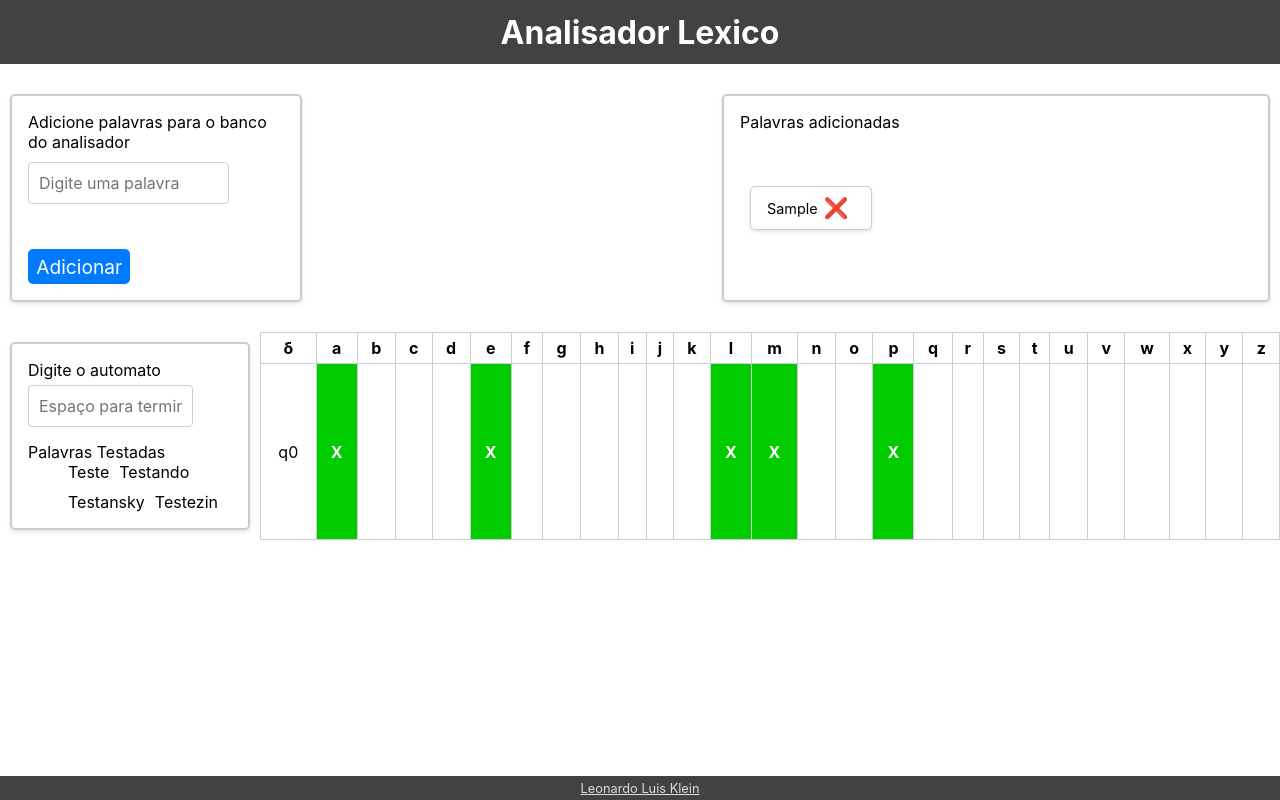
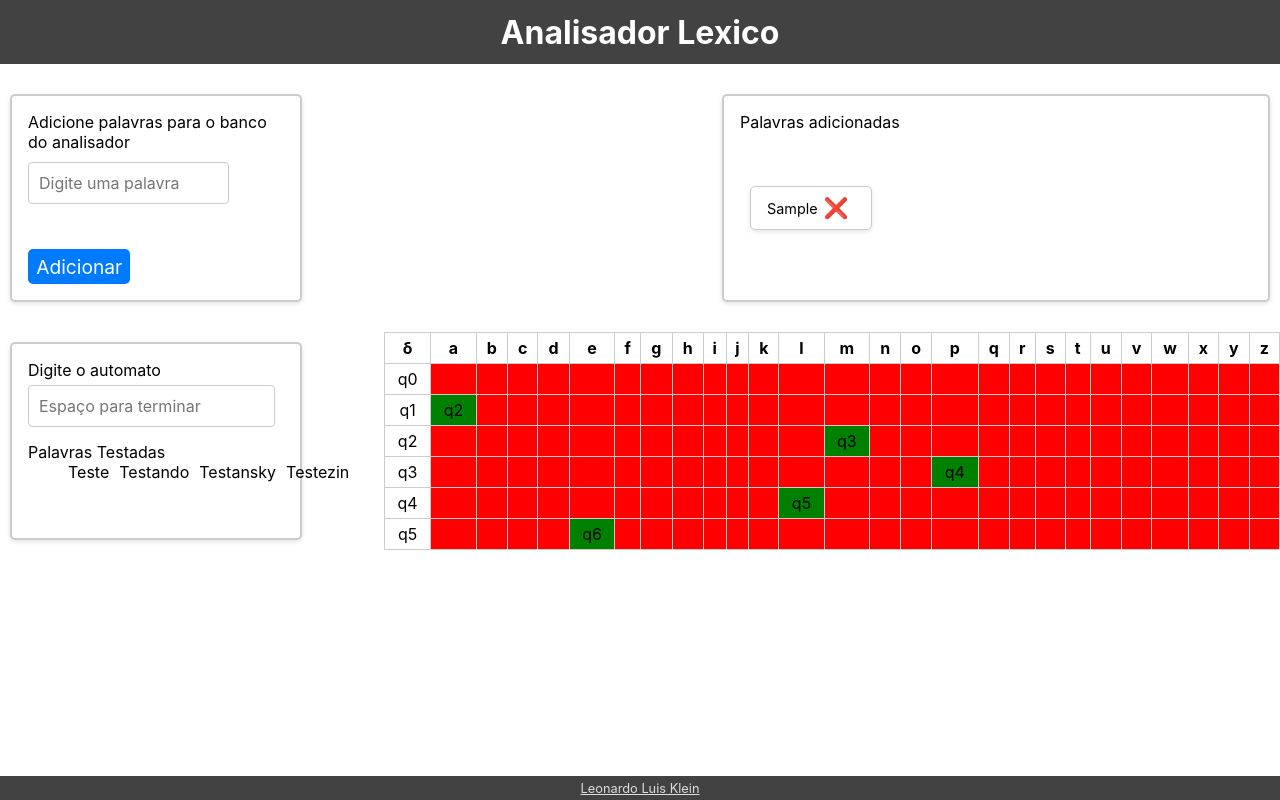
Before and after one commit to LeonardoLuisKlein/analisadorLexico, a React (Create React App) app: page / in a window 1280 px wide. Both pictures are taken after typing "Sample" into the empty fields and a click on the button "Adicionar". Built offline with nearby package versions, Linux system fonts and the light colour scheme.

Commit message:
Feat: adding the words on the table with the steps

```diff
--- a/src/App.js
+++ b/src/App.js
@@ -11,24 +11,42 @@ function App() {
   const [palavra, setPalavra] = useState("");
   const [palavras, setPalavras] = useState([]);
   const [verifica, setVerifica] = useState("");
+  const [letras, setLetras] = useState([]);
 
   function handleAddPalavras(palavra) {
     if (!palavras.includes(palavra)) {
       setPalavras((palavras) => [...palavras, palavra]);
     }
+
+    const letrasDaPalavra = palavra.split("");
+    setLetras((letras) => [...letras, ...letrasDaPalavra]);
   }
 
   function handleDeletePalavra(index) {
     setPalavras((palavras) => palavras.filter((_, i) => i !== index));
+
+    const novasLetras = [...letras];
+    const letrasDaPalavra = palavras[index].split("");
+    for (const letra of letrasDaPalavra) {
+      const letraIndex = novasLetras.indexOf(letra);
+      if (letraIndex !== -1) {
+        novasLetras.splice(letraIndex, 1);
+      }
+    }
+    setLetras(novasLetras);
   }
 
-  function handleVerificaPalavra(verifica) {
-    console.log("Verificado: " + verifica);
+  function handleVerificaPalavra(input) {
+    setVerifica(input);
+
+    if (palavras.includes(input.trim())) {
+      console.log("Palavra verificada: " + input);
+    }
   }
 
   useEffect(() => {
-    console.log(palavras);
-  }, [palavras]);
+    console.log(letras);
+  }, [letras]);
 
   return (
     <div className="App">
@@ -52,7 +70,7 @@ function App() {
           setVerifica={setVerifica}
           onVerificaPalavra={handleVerificaPalavra}
         />
-        <Tabela palavras={palavras} />
+        <Tabela palavras={palavras} letras={letras} />
       </div>
 
       <Footer />
--- a/src/components/Tabela/Tabela.js
+++ b/src/components/Tabela/Tabela.js
@@ -1,28 +1,34 @@
 import styles from "./Tabela.module.css";
 
-function Tabela({ palavras }) {
+function Tabela({ letras }) {
   const alfabeto = "abcdefghijklmnopqrstuvwxyz";
 
   return (
     <table className={styles.tabelaPalavras}>
       <thead>
         <tr>
-          <th>δ</th>
+          <th className={styles.labelaColuna}>δ</th>
           {alfabeto.split("").map((letra) => (
-            <th key={letra}>{letra}</th>
+            <th key={letra} className={styles.labelaColuna}>
+              {letra}
+            </th>
           ))}
         </tr>
       </thead>
       <tbody>
-        {palavras.map((palavra, index) => (
+        {letras.map((letra, index) => (
           <tr key={index}>
             <td>{`q${index}`}</td>{" "}
             {alfabeto.split("").map((letraAlfabeto) => (
               <td
                 key={letraAlfabeto}
-                data-presente={palavra.includes(letraAlfabeto)}
+                className={
+                  letra.includes(letraAlfabeto)
+                    ? styles["letra-correspondente"]
+                    : styles["letra-nao-correspondente"]
+                }
               >
-                {palavra.includes(letraAlfabeto) ? "X" : ""}
+                {letra.includes(letraAlfabeto) ? `q${index + 1}` : ""}
               </td>
             ))}
           </tr>
--- a/src/components/Tabela/Tabela.module.css
+++ b/src/components/Tabela/Tabela.module.css
@@ -1,8 +1,7 @@
 .tabelaPalavras {
-  width: 100%;
+  width: 70%;
   border-collapse: collapse;
   font-family: Arial, sans-serif;
-  padding: 16px;
 }
 
 .tabelaPalavras th,
@@ -13,7 +12,14 @@
 }
 
 .tabelaPalavras td[data-presente="true"] {
-  background-color: #00cc00;
   font-weight: bold;
   color: #fff;
 }
+
+.letra-correspondente {
+  background-color: green;
+}
+
+.letra-nao-correspondente {
+  background-color: red;
+}
--- a/src/components/Verificacao/Verificacao.module.css
+++ b/src/components/Verificacao/Verificacao.module.css
@@ -35,7 +35,7 @@ input:focus {
 
 .lista {
   display: flex;
-  flex-wrap: wrap;
+  flex-direction: row;
   list-style-type: none;
   gap: 10px;
 }
```
